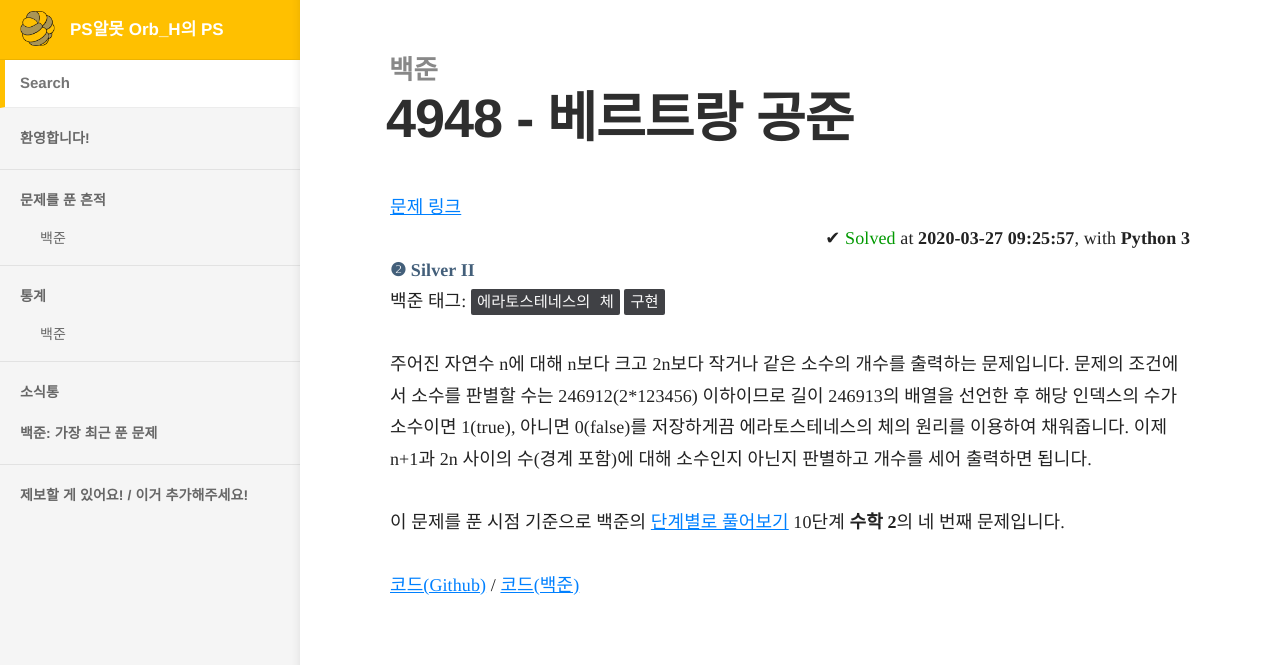
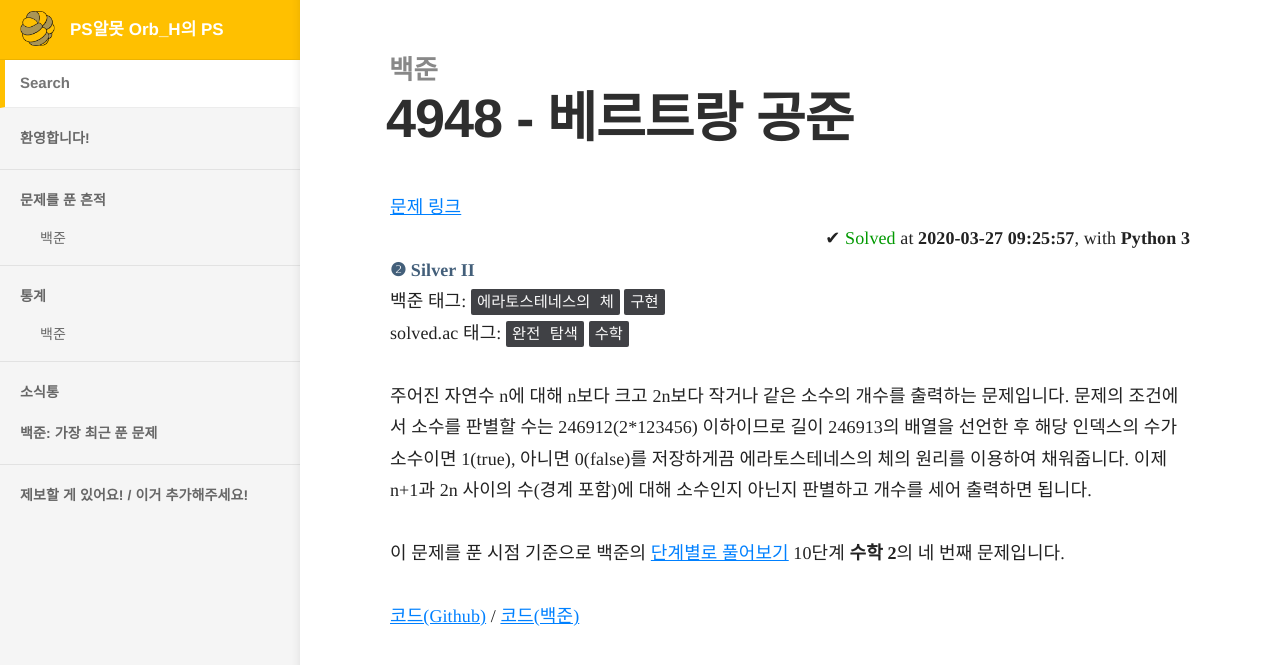
Before and after one commit to Orb-H/nojam, a Jekyll site: the page built from docs/_docs/nojam/4948.md, in a window 1280 px wide. Shown: the top 665 px of the page. Built offline with Jekyll 4.4.1, drawn with Linux system fonts in a browser that asks for light colours.

Commit message:
add solved_tag in 4948

```diff
--- a/docs/_docs/nojam/4948.md
+++ b/docs/_docs/nojam/4948.md
@@ -15,6 +15,9 @@
 solve_tag:
   - 에라토스테네스의 체
   - 구현
+solve_solved_tag:
+  - 완전 탐색
+  - 수학
 solve_solved_not_set: true
 ---
 
```
